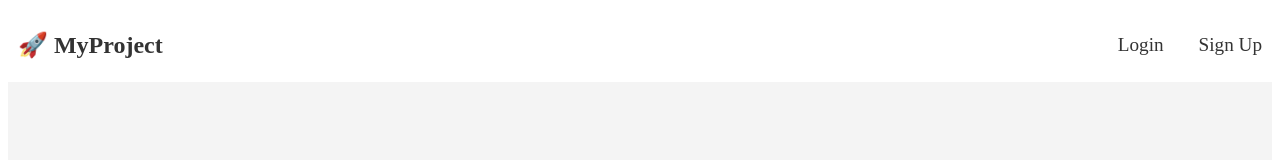
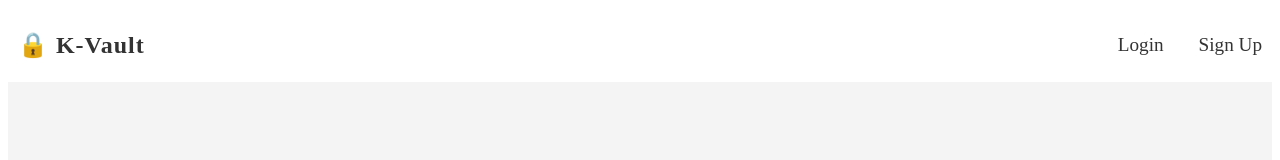
Before and after one commit to reddy-karthik91/mini-projects, an Angular app in the folder signup-login/: page /login in a window 1280 px wide. Shown: the top 160 px of the page. Built offline with nearby package versions, Linux system fonts and the light colour scheme.

Commit message:
toastr implemented instead of alerts

```diff
--- a/signup-login/package.json
+++ b/signup-login/package.json
@@ -19,6 +19,7 @@
     "@angular/platform-browser-dynamic": "^19.1.0",
     "@angular/router": "^19.1.0",
     "ngx-toaster": "^1.0.1",
+    "ngx-toastr": "^19.0.0",
     "rxjs": "~7.8.0",
     "tslib": "^2.3.0",
     "zone.js": "~0.15.0"
--- a/signup-login/src/app/app.config.ts
+++ b/signup-login/src/app/app.config.ts
@@ -1,8 +1,19 @@
 import { ApplicationConfig, provideZoneChangeDetection } from '@angular/core';
 import { provideRouter } from '@angular/router';
+import { provideAnimations } from '@angular/platform-browser/animations';
+import { provideToastr } from 'ngx-toastr';
 
 import { routes } from './app.routes';
 
 export const appConfig: ApplicationConfig = {
-  providers: [provideZoneChangeDetection({ eventCoalescing: true }), provideRouter(routes)]
+  providers: [
+    provideZoneChangeDetection({ eventCoalescing: true }),
+    provideRouter(routes),
+    provideAnimations(),
+    provideToastr({
+      timeOut: 3000,
+      positionClass: 'toast-top-right',
+      preventDuplicates: true,
+    }),
+  ]
 };
--- a/signup-login/src/app/auth/admin/admin.component.ts
+++ b/signup-login/src/app/auth/admin/admin.component.ts
@@ -4,6 +4,7 @@ import { CommonModule } from '@angular/common';
 import { Subscription } from 'rxjs';
 import { AuthService } from '../../services/auth-service/auth.service';
 import { Router } from '@angular/router';
+import { ToastrService } from 'ngx-toastr';
 
 @Component({
   selector: 'app-admin',
@@ -23,7 +24,8 @@ export class AdminComponent implements OnInit, OnDestroy {
 
   constructor(
     private authService: AuthService,
-    private router: Router
+    private router: Router,
+    private toastr: ToastrService
   ){}
 
 ngOnInit(): void {
@@ -52,7 +54,7 @@ refreshUserState(){
 
 // Method to automatically log out the user after session expiration
 autoLogout(){
-  alert('Your session has expired. Please log in again.');
+  this.toastr.warning('Your session has expired. Please log in again.');
   this.authService.logout();
   this.router.navigate(['/login']);
 }
@@ -69,7 +71,7 @@ deleteUser(email: string){
     this.users = this.users.filter(user => user.email !== email);
     // Update localStorage
     localStorage.setItem('users', JSON.stringify(this.users));
-    alert('User deleted successfully!');
+    this.toastr.warning('User deleted successfully!');
   }
 }
 
--- a/signup-login/src/app/auth/header/header.component.html
+++ b/signup-login/src/app/auth/header/header.component.html
@@ -1,5 +1,5 @@
 <nav class="navbar">
-    <div class="logo" routerLink="/">🚀 MyProject</div>
+    <div class="logo" routerLink="/">🔒 K-Vault</div>
 
     <ul class="nav-links">
       <ng-container *ngIf="!isLoggedIn">
--- a/signup-login/src/app/auth/header/header.component.scss
+++ b/signup-login/src/app/auth/header/header.component.scss
@@ -3,6 +3,20 @@
   justify-content: space-between;
   align-items: center;
   padding: 10px;
+}
+
+.logo {
+  display: flex;
+  align-items: center;
+  font-size: 1.5rem;
+  font-weight: 700;
+  color: #2d3436;
+  letter-spacing: 1px;
+
+  span {
+    margin-right: 10px;
+    filter: drop-shadow(0 2px 4px rgba(0,0,0,0.1));
+  }
 }
 
 .navbar .logo {
@@ -13,7 +27,7 @@
 
 .navbar .logo:hover{
     color: #007bff;
-    cursor: pointer;
+    cursor:pointer;
 }
 
 .navbar .nav-links {
--- a/signup-login/src/app/auth/header/header.component.ts
+++ b/signup-login/src/app/auth/header/header.component.ts
@@ -37,7 +37,6 @@ ngOnInit(): void {
 
 // Logout function to clear user data and navigate to login page
 logout(){
-  // localStorage.removeItem('currentUser');
   this.authService.logout(); // Call the logout method from AuthService to clear user data and update login status
   this.router.navigate(['/login']);
 }
--- a/signup-login/src/app/auth/login/login.component.ts
+++ b/signup-login/src/app/auth/login/login.component.ts
@@ -10,6 +10,7 @@ import {
 import { Router, RouterLink } from '@angular/router';
 import { User } from '../../models/auth.model';
 import { AuthService } from '../../services/auth-service/auth.service';
+import { ToastrService } from 'ngx-toastr';
 
 @Component({
   selector: 'app-login',
@@ -25,7 +26,8 @@ export class LoginComponent {
   constructor(
     private fb: FormBuilder,
     private router: Router,
-    private authService: AuthService
+    private authService: AuthService,
+    private toastr: ToastrService
   )
     {
     this.logInForm = this.fb.group({
@@ -71,7 +73,7 @@ export class LoginComponent {
         }, 500);
       } else {
         this.isSubmitted = false;
-        alert('Invalid email or password. Please try again.');
+        this.toastr.warning('Invalid email or password. Please try again.');
       }
     }
   }
--- a/signup-login/src/app/auth/signup/signup.component.ts
+++ b/signup-login/src/app/auth/signup/signup.component.ts
@@ -9,6 +9,7 @@ import {
 } from '@angular/forms';
 import { Router, RouterLink } from '@angular/router';
 import { User } from '../../models/auth.model';
+import { ToastrService } from 'ngx-toastr';
 
 @Component({
   selector: 'app-signup',
@@ -23,7 +24,10 @@ export class SignupComponent {
   isPasswordVisible: boolean = false;
   isConfirmPasswordVisible: boolean = false;
 
-  constructor(private fb: FormBuilder, private router: Router) {
+  constructor(
+    private fb: FormBuilder,
+    private router: Router,
+    private toastr: ToastrService) {
     //creating the form
     this.signUpForm = this.fb.group({
       firstName: ['', [Validators.required]],
@@ -74,7 +78,7 @@ export class SignupComponent {
       //check if email already exists
       const emailExists = users.some((user) => user.email === newUser.email);
       if (emailExists) {
-        alert('Email already exists. Please use a different email.');
+        this.toastr.info('Email already exists. Please use a different email.');
         return;
       }
 
--- a/signup-login/src/styles.scss
+++ b/signup-login/src/styles.scss
@@ -1 +1,2 @@
 /* You can add global styles to this file, and also import other style files */
+@import 'ngx-toastr/toastr';
```
Also changed, not shown: 1 other file (tests, documents, lock files or other folders).
